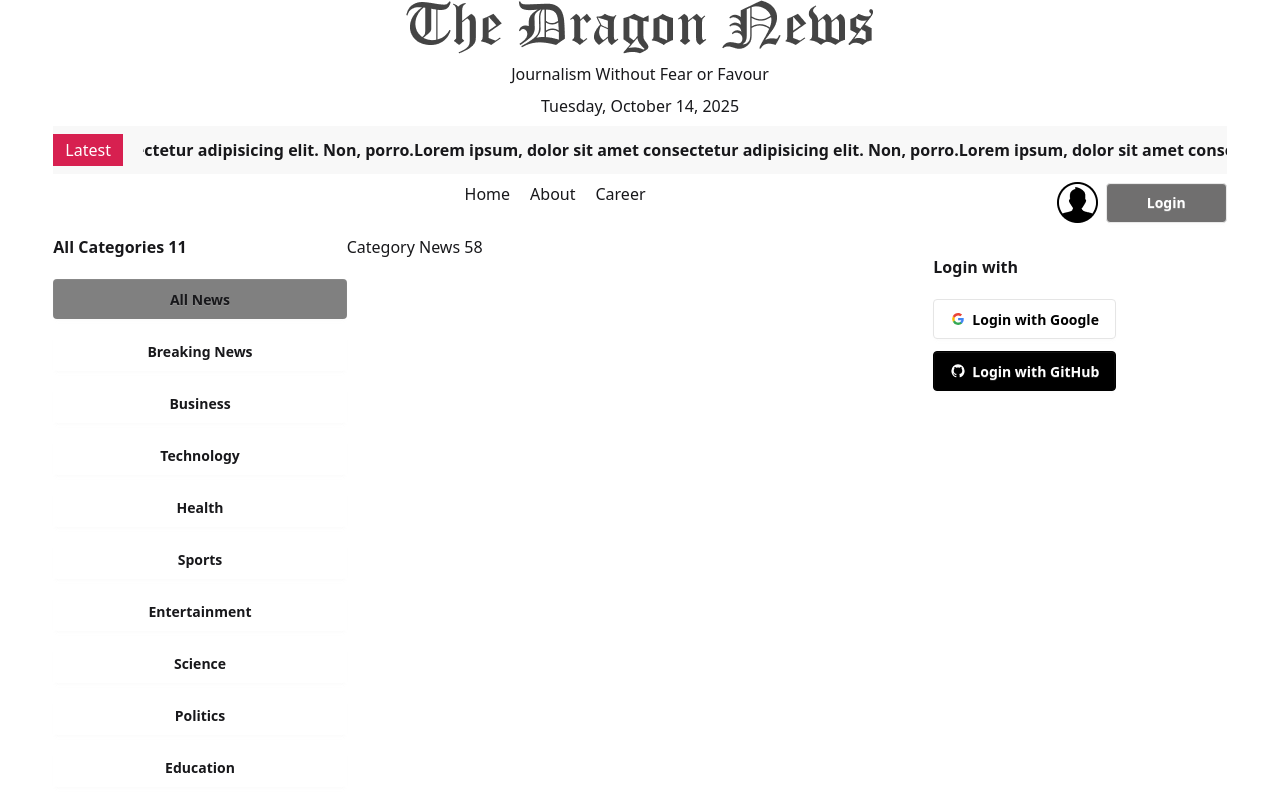
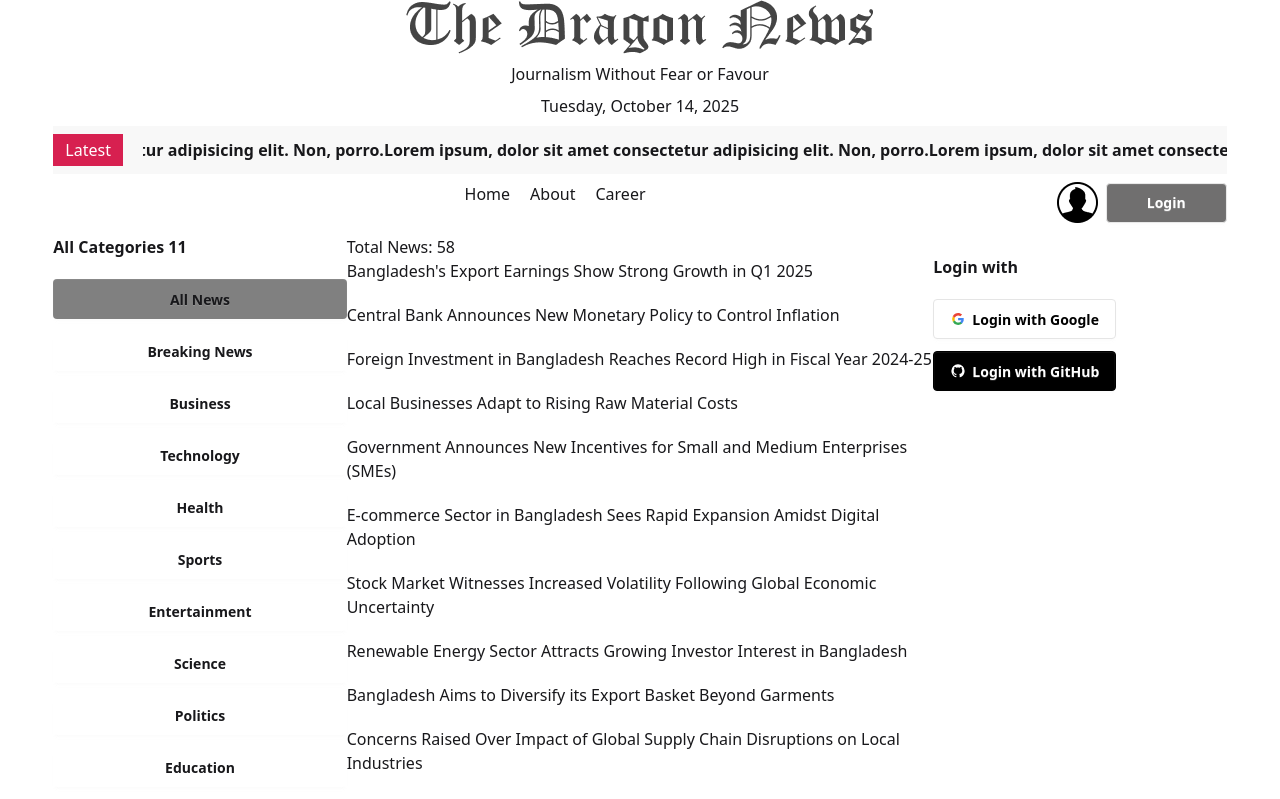
Before and after one commit to tnayem/dragonNews, a React (Vite) app: page /category/0 in a window 1280 px wide. Shown: the top 799 px of the page. Built offline with nearby package versions, Linux system fonts and the light colour scheme.

Commit message:
implement categorywize news

```diff
--- /dev/null
+++ b/src/components/NewsCard.jsx
@@ -0,0 +1,12 @@
+import React from 'react';
+
+const NewsCard = ({singleNews}) => {
+    console.log(singleNews);
+    return (
+        <div>
+            {singleNews. title}
+        </div>
+    );
+};
+
+export default NewsCard;
--- a/src/components/pages/CategoryNews.jsx
+++ b/src/components/pages/CategoryNews.jsx
@@ -1,5 +1,6 @@
 import React, { useEffect, useState } from 'react';
 import { useLoaderData, useParams } from 'react-router';
+import NewsCard from '../NewsCard';
 
 const CategoryNews = () => {
     const { id } = useParams()
@@ -21,10 +22,14 @@ const CategoryNews = () => {
         }
 
     }, [id, data])
-    console.log(catagoryNews);
     return (
         <div>
-            Category News {catagoryNews.length}
+            <h1>Total News: {catagoryNews.length}</h1>
+            <div className='grid grid-cols-1 gap-5'>
+            {
+                catagoryNews?.map(singleNews=><NewsCard singleNews={singleNews}></NewsCard>)
+            }
+        </div>
         </div>
     );
 };
```
